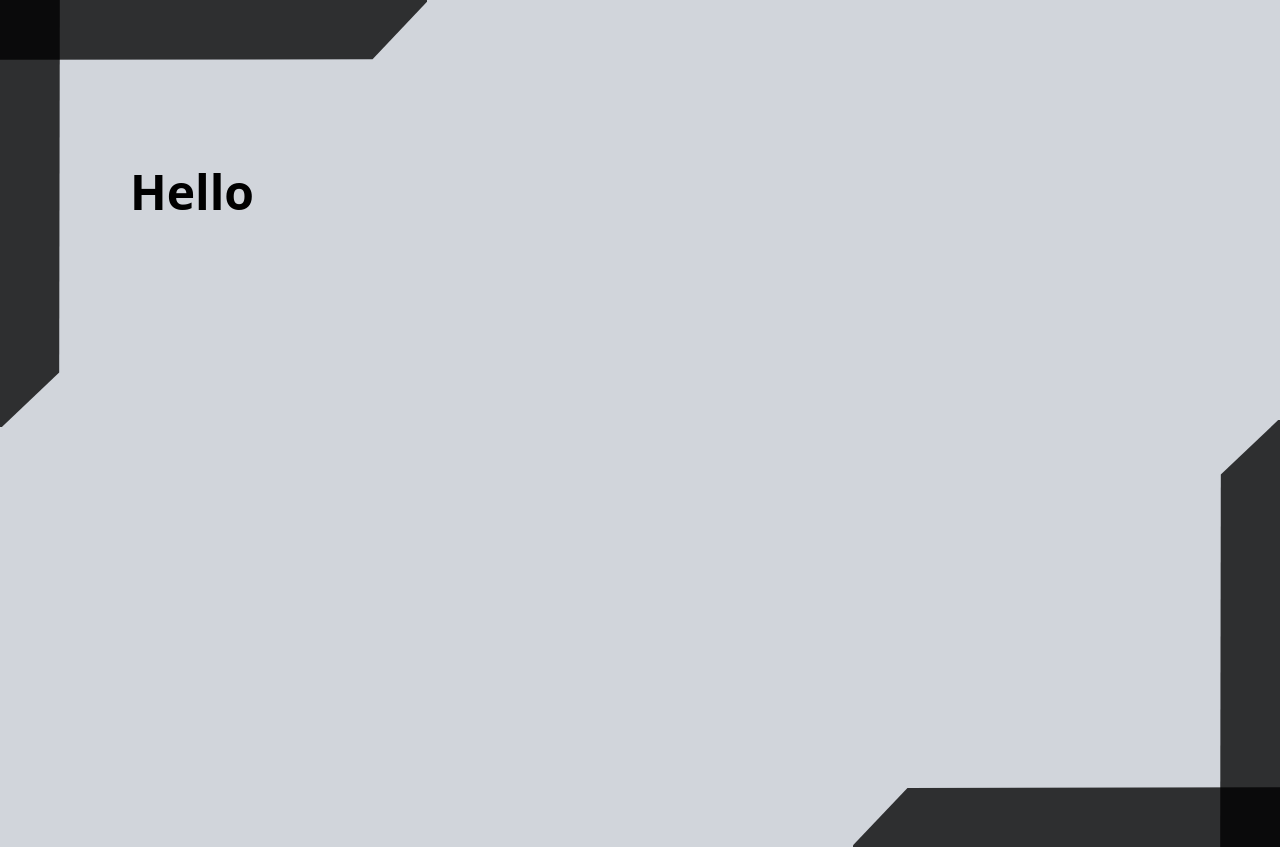
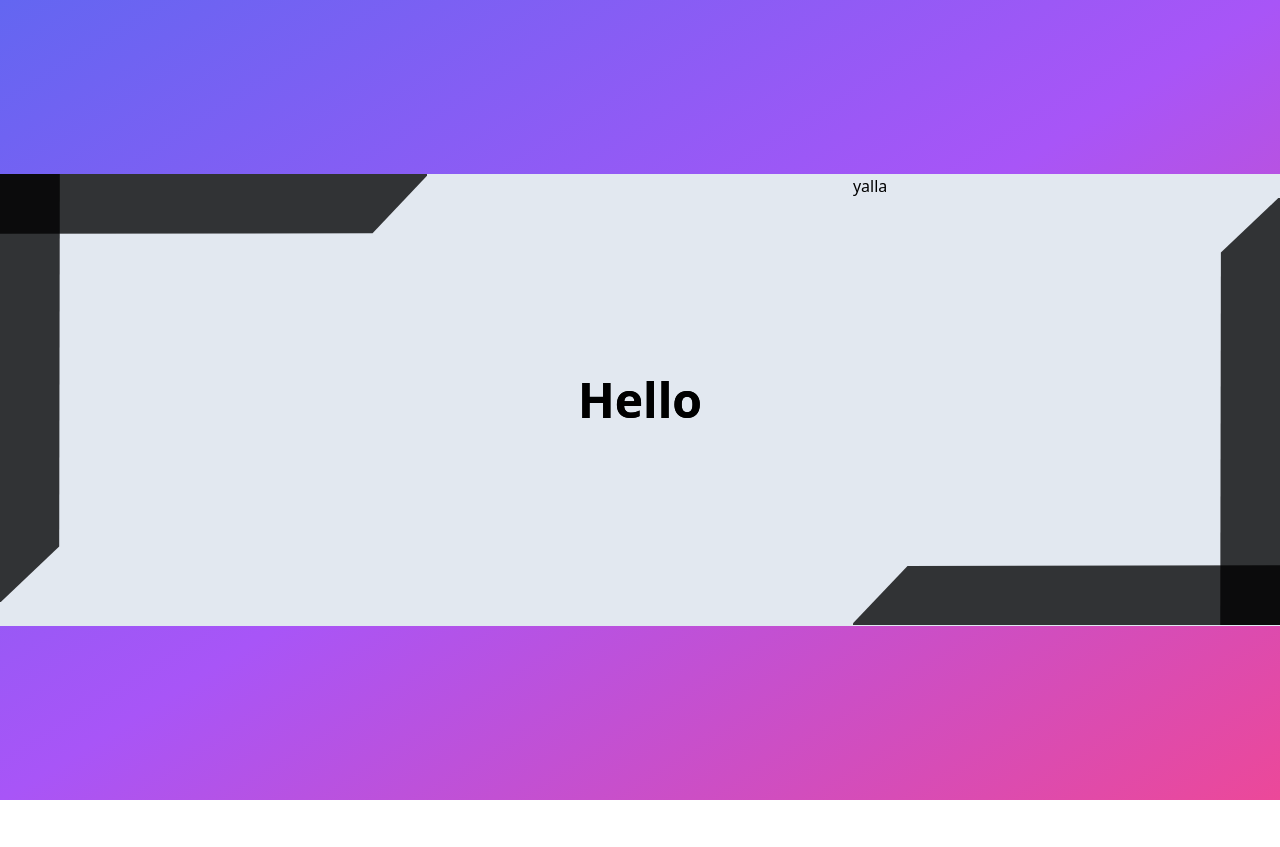
Before and after one commit to henaar/portfolio, a Next.js app: page / in a window 1280 px wide. After the commit the page ends 800 px from the top, so only its background shows below. Built offline with nearby package versions, Linux system fonts and the light colour scheme.

Commit message:
Update index.tsx

```diff
--- a/pages/index.tsx
+++ b/pages/index.tsx
@@ -14,35 +14,33 @@ export default function Home() {
       </Head>
       <div className="flex h-screen bg-gradient-to-br from-indigo-500 via-purple-500 to-pink-500">
         <div className="main container max-w-screen-xl m-auto object-center  bg-slate-200">
-        <div className="bg-gray-300 max-w-screen-xl">
-        <div className="w-96 h-96 relative z-0">
+            <div className="flex flex-row">
+              <div className="basis-1/3"><div>
+                <EdgeShape />
 
-            <div>
-              <EdgeShape />
-
+              </div></div>
+              <div className="basis-1/3"><div className="absolute inset-0 flex justify-center items-center ">
+                <p className="text-5xl font-bold px-35">Hello</p>
+              </div></div>
+              <div className="basis-1/3">
+              <p>yalla</p>
+              <div className='rotate-180'>
+                <EdgeShape />
+              </div></div>
             </div>
 
             <div className="absolute inset-0 flex justify-center items-center ">
-      <p className="text-5xl font-bold px-35">Hello</p>
-    </div>
-           </div>
-            <div className='container md h-9'>
+              <p className="text-5xl font-bold px-35">Hello</p>
+            </div>              <main>
 
-              <main>
+            </main>
+            <footer>
 
-              </main>
-              <footer>
+            </footer>
 
-              </footer>
-
-              </div>
-              <div className='rotate-180'>
-                <EdgeShape />
-            </div>
 
         </div>
       </div>
-  </div>
 
     </>
   )
```
